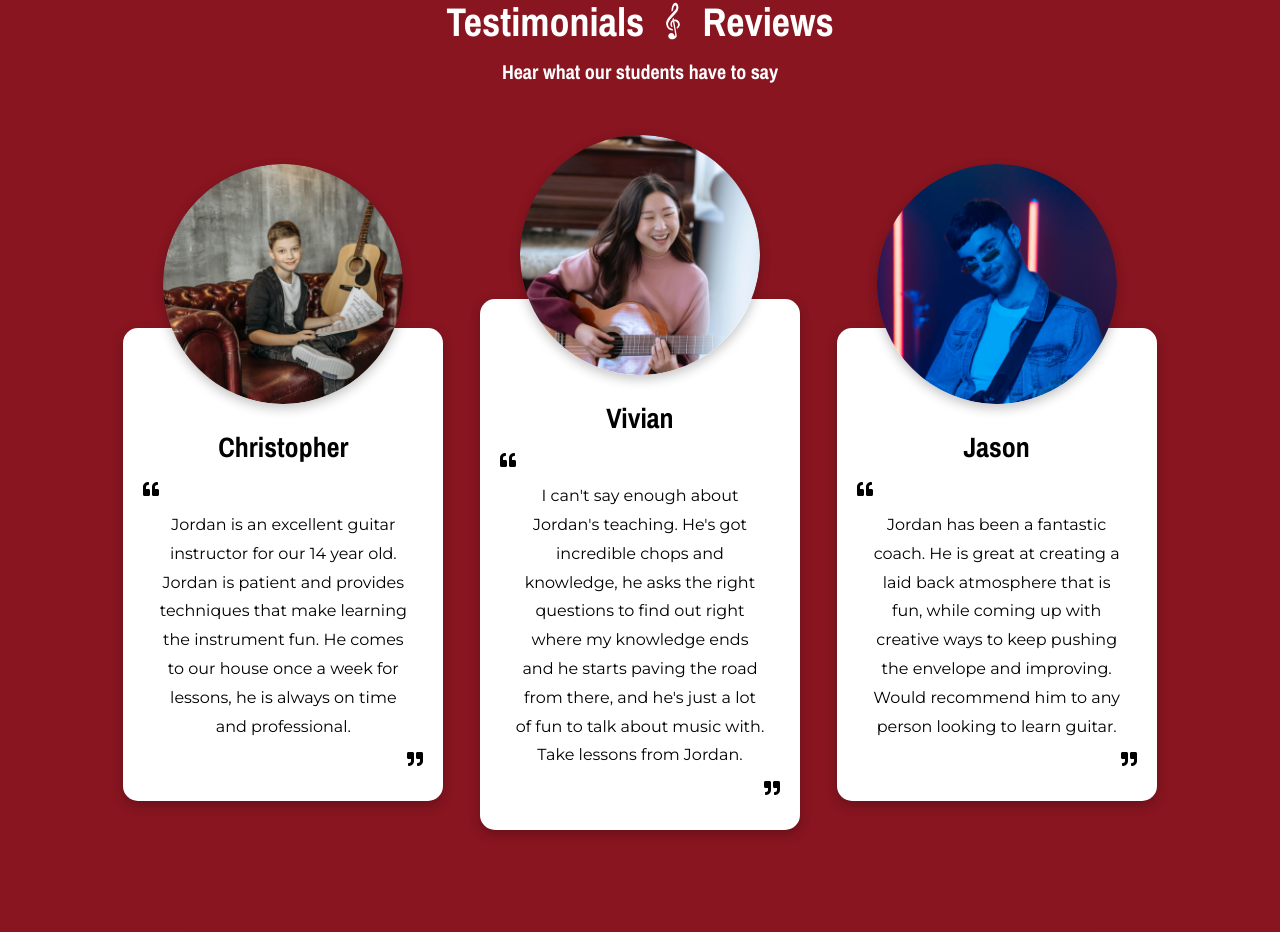
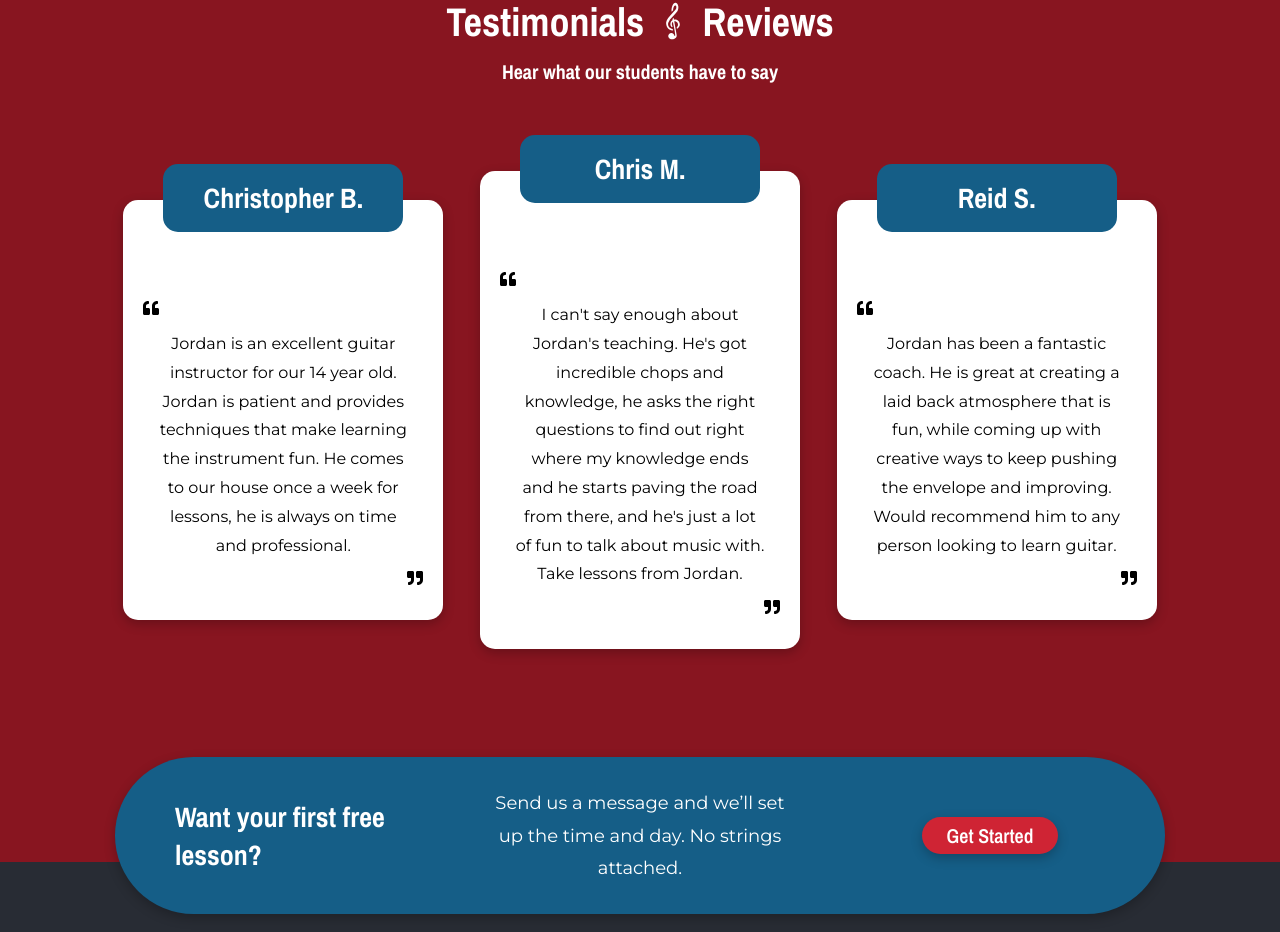
Before and after one commit to lfranckx/bsharp, a React (Create React App) app: page / in a window 1280 px wide. Shown: the part 3125-4057 px from the top of the page. Built offline with nearby package versions, Linux system fonts and the light colour scheme.

Commit message:
remove testimonial pictures / replace with name

```diff
--- a/src/components/Testimonials.js
+++ b/src/components/Testimonials.js
@@ -2,9 +2,6 @@ import React from 'react';
 import '../styles/Testimonials.scss';
 import { GiGClef } from 'react-icons/gi';
 import { FaQuoteLeft, FaQuoteRight } from 'react-icons/fa';
-import zack from '../images/zack.png';
-import viv from '../images/vivian.png';
-import jason from '../images/jason.png';
 import { Link } from 'react-router-dom';
 
 export default function Testimonials() {
@@ -18,9 +15,8 @@ export default function Testimonials() {
                 <div className='content-wrap'>
                     <ul className='content'>
                         <li className='card'>
-                            <div className='img-wrap'><img src={jason}alt='Zack headshot' /></div>
+                            <div className='name-wrap'><h3>Christopher B.</h3></div>
                             <div className='text-wrap'>
-                                <h3>Christopher</h3>
                                 <div className='text-left'>
                                     <FaQuoteLeft className='quote-left' />
                                 </div>
@@ -31,9 +27,9 @@ export default function Testimonials() {
                             </div>
                         </li>
                         <li className='card'>
-                            <div className='img-wrap'><img src={viv}alt='Vivian headshot' /></div>
+                            <div className='name-wrap'><h3>Chris M.</h3></div>
                             <div className='text-wrap'>
-                                <h3>Vivian</h3>
+
                                 <div className='text-left'>
                                     <FaQuoteLeft className='quote-left' />
                                 </div>
@@ -44,9 +40,8 @@ export default function Testimonials() {
                             </div>
                         </li>
                         <li className='card'>
-                            <div className='img-wrap'><img src={zack}alt='Jason headshot' /></div>
+                            <div className='name-wrap'><h3>Reid S.</h3></div>
                             <div className='text-wrap'>
-                                <h3>Jason</h3>
                                 <div className='text-left'>
                                     <FaQuoteLeft className='quote-left' />
                                 </div>
--- a/src/styles/Testimonials.scss
+++ b/src/styles/Testimonials.scss
@@ -39,15 +39,18 @@
                     justify-content: center;
                     align-items: center;
 
-                    .img-wrap {
+                    .name-wrap {
+                        z-index: 2;
+                        background-color: $blue;
+                        padding: 15px 30px;
+                        border-radius: 15px;
+                        margin-bottom: -32px;
+                        width: 80%;
                         max-width: 240px;
-                        z-index: 2;
-                        margin-bottom: -80px;
 
-                        img {
-                            width: 100%;
-                            border-radius: 50%;
-                            box-shadow: $shadow;
+                        h3 {
+                            color: $white;
+                            font-size: $large;
                         }
                     }
 
```
